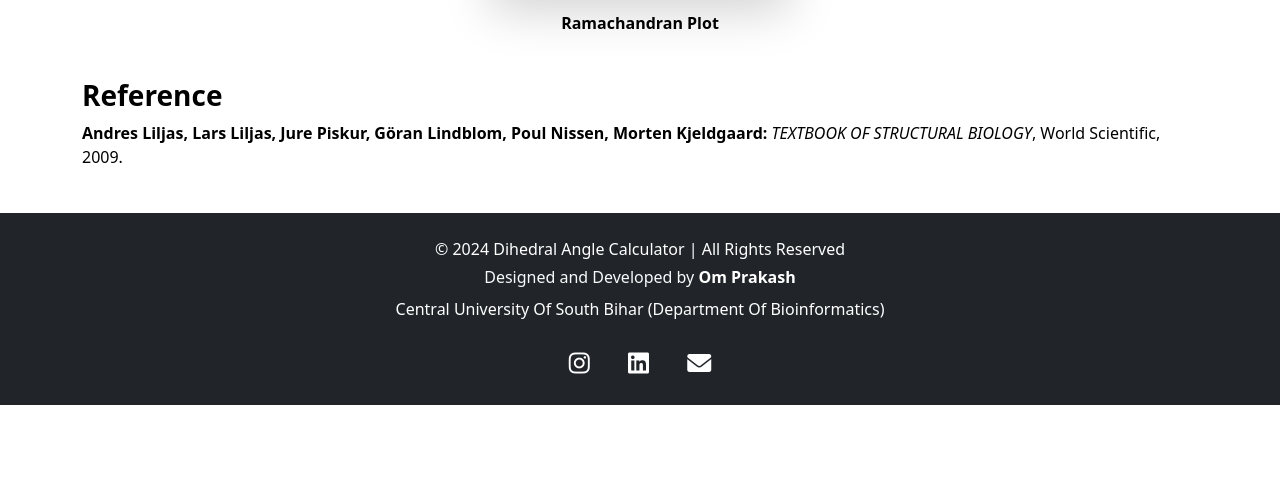
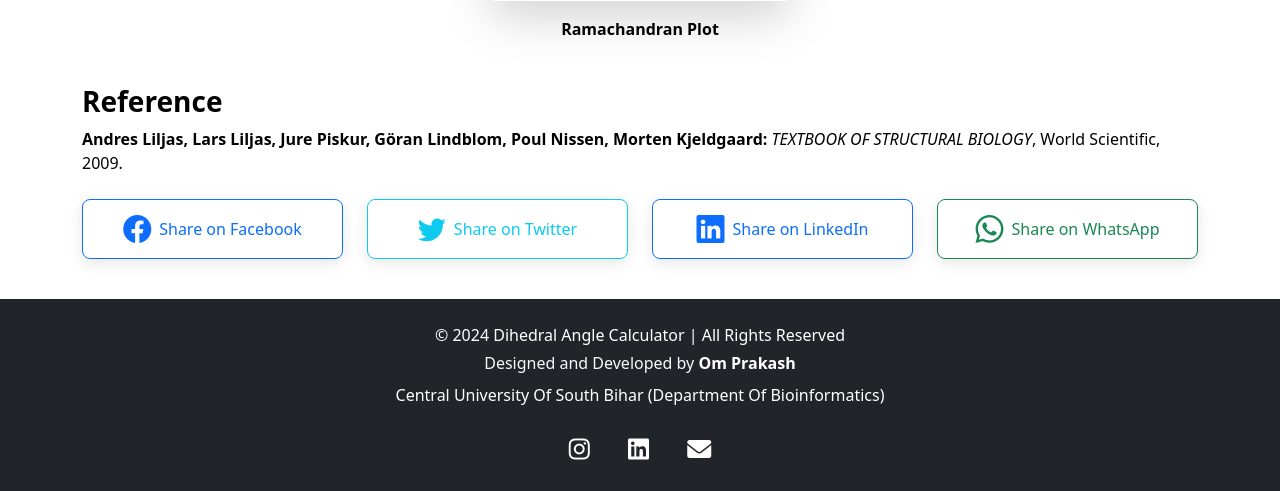
Before and after one commit to omprakash24d/pdb_angle_calc, a Flask app: page / in a window 1280 px wide. Shown: the part 2122-2613 px from the top of the page. Before the commit the page ends 2527 px from the top, so only its background shows below. Run offline with Flask 3, Linux system fonts and the light colour scheme; parts of the project's set-up code (start-up, migrations or seed data) failed here and were passed over; some libraries are stand-ins or nearby versions.

Commit message:
Added Sharing features

```diff
--- a/static/css/styles.css
+++ b/static/css/styles.css
@@ -21,6 +21,110 @@
     padding: 0.6rem 1.8rem; /* Slightly adjust padding for tablets */
   }
 }
+/* General Styling for Share Buttons */
+.btn {
+  font-size: 1.1rem; /* Slightly larger font size for better readability */
+  font-weight: 600; /* Bold font weight for better emphasis */
+  text-align: center;
+  padding: 12px 18px; /* Balanced padding for better touch area */
+  border-radius: 50px; /* Rounded edges for a modern look */
+  box-shadow: 0 4px 15px rgba(0, 0, 0, 0.1); /* Softer shadow for depth */
+  border: 2px solid transparent;
+  transition: all 0.3s ease; /* Smooth transition for hover effects */
+  background-color: transparent; /* Transparent background */
+  color: #333; /* Dark text for readability */
+  font-family: 'Helvetica Neue', sans-serif; /* Modern font family */
+  cursor: pointer;
+}
+
+/* Button Hover Effects */
+.btn:hover {
+  box-shadow: 0 8px 25px rgba(0, 0, 0, 0.15); /* Stronger shadow on hover */
+  transform: translateY(-4px); /* Slight lift effect */
+  border-color: #007bff; /* Highlight the border color */
+  background-color: rgba(0, 123, 255, 0.1); /* Light background color on hover */
+  color: #007bff; /* Change text color to match the border */
+}
+
+/* Button Active (Pressed) State */
+.btn:active {
+  transform: translateY(2px); /* Slight press effect */
+  box-shadow: 0 2px 6px rgba(0, 0, 0, 0.1); /* Reduced shadow on click */
+}
+
+/* Icon Styling */
+.btn i {
+  font-size: 1.5rem; /* Slightly larger icon for prominence */
+  margin-right: 8px; /* Space between icon and text */
+  transition: transform 0.3s ease;
+}
+
+/* Button Hover Effects for Icons */
+.btn:hover i {
+  transform: rotate(20deg); /* Rotate icon slightly on hover */
+}
+
+/* Responsive Text Handling */
+span {
+  font-weight: 500;
+}
+
+/* Hide text on mobile screens */
+.d-none.d-md-inline {
+  display: inline-block;
+}
+/* Hover shadow effect */
+.hover-shadow:hover {
+  box-shadow: 0 4px 15px rgba(0, 0, 0, 0.2); /* Darker shadow on hover */
+  transform: translateY(-3px); /* Slight lift effect */
+  transition: all 0.3s ease;
+}
+
+/* Adjust font size for larger screen */
+.fs-4 {
+  font-size: 1.5rem; /* Adjust font size of icons */
+}
+
+
+/* For Mobile - All icons in a single row */
+@media (max-width: 768px) {
+  /* Adjust button padding for mobile */
+  .btn {
+    padding: 10px 14px; /* Adjust padding for mobile */
+    font-size: 1rem; /* Reduce font size on mobile */
+  }
+
+  /* Align buttons in a single row with scrolling */
+  .row {
+    display: flex;
+    flex-wrap: nowrap; /* Prevent wrapping */
+    justify-content: space-between; /* Distribute buttons evenly */
+    overflow-x: auto; /* Allow horizontal scrolling */
+  }
+
+  /* Set each button size to 25% on mobile */
+  .col-3 {
+    flex: 0 0 auto;
+    width: 25%; /* 4 buttons per row */
+  }
+
+  /* Make icons larger for mobile */
+  .fs-3 {
+    font-size: 2rem; /* Adjust icon size for mobile */
+  }
+
+  /* Hide text for mobile versions */
+  .d-none.d-md-inline {
+    display: none;
+  }
+
+  /* Ensure icons are clear and prominent */
+  .btn i {
+    font-size: 2rem; /* Increase icon size for mobile */
+  }
+}
+
+
 /* Accessibility: Adding aria-labels for improved screen reader support */
 #uploadForm button[aria-label="submit"] {
   background-color: var(--primary-color);
--- a/templates/index.html
+++ b/templates/index.html
@@ -38,10 +38,14 @@
 <meta property="og:image:alt" content="Dihedral Angle Calculator Tool for PDB Files" />
 <!-- Descriptive alt text for image sharing on platforms like Facebook -->
 
-<!-- WhatsApp Sharing (uses OG meta tags) -->
-<meta property="og:title" content="Dihedral Angle Calculator - Calculate Phi and Psi Angles from PDB Files" />
+<!-- Open Graph Meta Tags for WhatsApp and Social Sharing -->
+<meta property="og:title" content="Dihedral Angle Calculator" />
 <meta property="og:description"
-  content="Quickly calculate Phi and Psi angles from your PDB files or its PDB ID. Download the results in CSV, TXT, or PDF formats using our easy-to-use tool." />
+  content="Calculate dihedral angles using PDB ID or PDB File in an easy-to-use web tool." />
+<meta property="og:image" content="https://pdb.indhinditech.com/static/images/home.png" />
+<meta property="og:url" content="https://pdb.indhinditech.com/" />
+<meta property="og:type" content="website" />
+<meta property="og:locale" content="en_US" />
 
 <!-- Twitter Card Meta Tags -->
 <meta name="twitter:card" content="summary_large_image" />
@@ -211,6 +215,7 @@
       </div>
     </section>
 
+
     <!-- Upload Section -->
     <section id="uploadSection" class="d-flex justify-content-center align-items-center py-4">
       <div class="container">
@@ -338,10 +343,6 @@
 
     </script>
 
-
-
-
-
     <!-- Loading Indicator -->
     <section id="loading" class="text-center my-5" style="display: none">
       <div class="spinner-border text-primary" role="status" style="width: 4rem; height: 4rem">
@@ -355,7 +356,10 @@
 
     <!-- Results Section -->
     <section id="results" class="mt-3 w-100" style="display: none">
-      <h2 class="text-center text-primary mb-4">Results of PDB Analysis</h2>
+      <h2 class="text-center text-primary mb-4 fw-bold shadow-sm p-3 rounded bg-light">
+        Results of PDB Analysis
+      </h2>
+
 
       <!-- Results Table -->
       <div id="resultsTable" class="table-responsive border rounded-3 shadow-lg bg-white p-3"
@@ -570,6 +574,59 @@
         </div>
       </div>
     </section>
+    <div class="container mt-1">
+      <!-- Row to center the share buttons -->
+      <div class="row justify-content-center">
+        <div class="col-3 col-md-3 mb-1">
+          <a href="https://www.facebook.com/sharer/sharer.php?u=https://pdb.indhinditech.com/" target="_blank"
+            class="btn btn-outline-primary w-100 d-flex align-items-center justify-content-center p-2 rounded-3"
+            aria-label="Share on Facebook" title="Help others: Share the Dihedral Angle Calculator on Facebook">
+            <i class="bi bi-facebook fs-3 me-2"></i>
+            <span class="d-none d-md-inline">Share on Facebook</span>
+          </a>
+        </div>
+
+
+        <!-- Twitter Share Button -->
+        <div class="col-3 col-md-3 mb-3">
+          <a href="https://twitter.com/intent/tweet?url=https://pdb.indhinditech.com/&text=Dihedral Angle Calculator using PDB ID or PDB File."
+            target="_blank"
+            class="btn btn-outline-info w-100 d-flex align-items-center justify-content-center p-2 rounded-3"
+            aria-label="Share on Twitter"
+            title="Share the Dihedral Angle Calculator on Twitter to help others with PDB calculations.">
+            <i class="bi bi-twitter fs-3 me-2"></i>
+            <span class="d-none d-md-inline">Share on Twitter</span>
+          </a>
+        </div>
+
+
+        <div class="col-3 col-md-3 mb-3">
+          <a href="https://www.linkedin.com/sharing/share-offsite/?url=https://pdb.indhinditech.com/" target="_blank"
+            class="btn btn-outline-primary w-100 d-flex align-items-center justify-content-center p-2 rounded-3"
+            aria-label="Share on LinkedIn"
+            title="Share the Dihedral Angle Calculator on LinkedIn to help others with PDB calculations.">
+            <i class="bi bi-linkedin fs-3 me-2"></i>
+            <span class="d-none d-md-inline">Share on LinkedIn</span>
+          </a>
+        </div>
+
+
+        <!-- WhatsApp Share Button -->
+        <div class="col-3 col-md-3 mb-3">
+          <a href="https://api.whatsapp.com/send?text=Check%20out%20this%20Dihedral%20Angle%20Calculator:%20https://pdb.indhinditech.com/"
+            target="_blank"
+            class="btn btn-outline-success w-100 d-flex align-items-center justify-content-center p-2 rounded-3"
+            aria-label="Share on WhatsApp" title="Share the Dihedral Angle Calculator on WhatsApp with your friends.">
+            <i class="bi bi-whatsapp fs-3 me-2"></i>
+            <span class="d-none d-md-inline">Share on WhatsApp</span>
+          </a>
+        </div>
+
+
+
+      </div>
+    </div>
+
   </main>
 
   <!-- Footer Section -->
```
Also changed, not shown: static/images/home.png.
